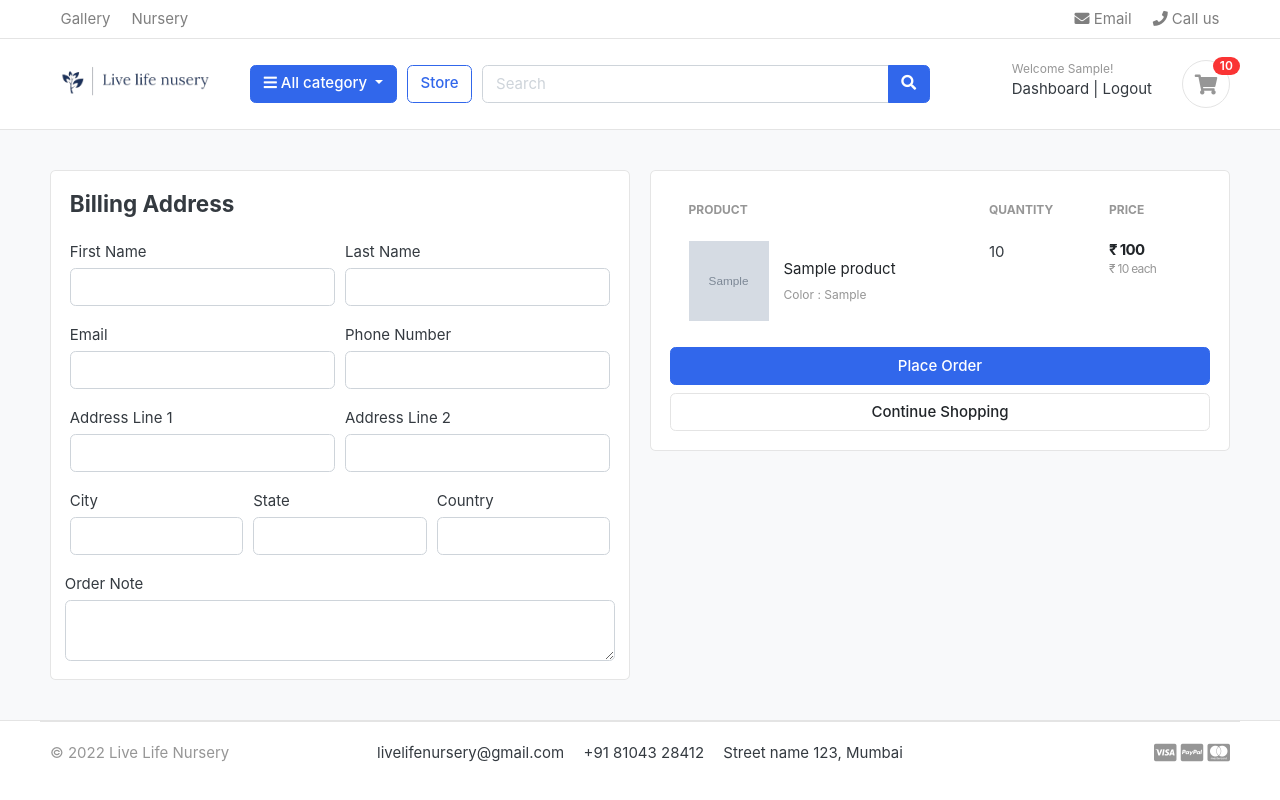
After one commit to korvanvitthal/Live-Life-Nursery, a Django app: page /cart/checkout/ in a window 1280 px wide. The commit adds this page. Run offline with Django 3.2, Linux system fonts and the light colour scheme; a user stored in the database is signed in; tables that the repository leaves empty hold one stand-in row (values such as "Sample post"); grey boxes marked "Sample" are stand-in pictures; some libraries are stand-ins or nearby versions; some web fonts are replaced.

Commit message:
cart and checkout page

```diff
--- a/carts/context_processors.py
+++ b/carts/context_processors.py
@@ -9,10 +9,10 @@ def counter(request):
     else:
         try:
             cart = Cart.objects.filter(cart_id=_cart_id(request))
-            # if request.user.is_authenticated:
-            #     cart_items = CartItem.objects.all().filter(user=request.user)
-            # else:
-            cart_items = CartItem.objects.all().filter(cart=cart[:1])
+            if request.user.is_authenticated:
+                cart_items = CartItem.objects.all().filter(user=request.user)
+            else:
+                cart_items = CartItem.objects.all().filter(cart=cart[:1])
             for cart_item in cart_items:
                 cart_count += cart_item.quantity
         except Cart.DoesNotExist:
--- a/carts/urls.py
+++ b/carts/urls.py
@@ -1,11 +1,12 @@
-# from unicodedata import name
-from django import views
 from django.urls import path
 from . import views
 
+
 urlpatterns = [
-    path('',views.cart,name='cart'),
-    path('add_cart/<int:product_id>/',views.add_cart, name='add_cart'),
-    path('remove_cart/<int:product_id>/',views.remove_cart, name='remove_cart'),
-    path('remove_cart_item/<int:product_id>/',views.remove_cart_item, name='remove_cart_item'),
+    path('', views.cart, name='cart'),
+    path('add_cart/<int:product_id>/', views.add_cart, name='add_cart'),
+    path('remove_cart/<int:product_id>/<int:cart_item_id>/', views.remove_cart, name='remove_cart'),
+    path('remove_cart_item/<int:product_id>/<int:cart_item_id>/', views.remove_cart_item, name='remove_cart_item'),
+
+    path('checkout/', views.checkout, name='checkout'),
 ]
--- a/carts/views.py
+++ b/carts/views.py
@@ -2,7 +2,7 @@ from django.shortcuts import render, redirect, get_object_or_404
 from store.models import Product, Variation
 from .models import Cart, CartItem
 from django.core.exceptions import ObjectDoesNotExist
-#from django.contrib.auth.decorators import login_required
+from django.contrib.auth.decorators import login_required
 
 # Create your views here.
 from django.http import HttpResponse
@@ -16,67 +16,152 @@ def _cart_id(request):
         cart = request.session.create()
     return cart
 
+
 def add_cart(request, product_id):
+    current_user = request.user
     product = Product.objects.get(id=product_id) #get the product
-    product_variation = []
-    if request.method =='POST':
-        for item in request.POST:
-            key = item
-            value = request.POST[key]
+    # If the user is authenticated
+    if current_user.is_authenticated:
+        product_variation = []
+        if request.method == 'POST':
+            for item in request.POST:
+                key = item
+                value = request.POST[key]
 
-            try:
-                variation = Variation.objects.get(product=product, variation_category__iexact=key, variation_value__iexact=value)
-                product_variation.append(variation)
-            except:
-                pass
+                try:
+                    variation = Variation.objects.get(product=product, variation_category__iexact=key, variation_value__iexact=value)
+                    product_variation.append(variation)
+                except:
+                    pass
+
+
+        is_cart_item_exists = CartItem.objects.filter(product=product, user=current_user).exists()
+        if is_cart_item_exists:
+            cart_item = CartItem.objects.filter(product=product, user=current_user)
+            ex_var_list = []
+            id = []
+            for item in cart_item:
+                existing_variation = item.variations.all()
+                ex_var_list.append(list(existing_variation))
+                id.append(item.id)
+
+            if product_variation in ex_var_list:
+                # increase the cart item quantity
+                index = ex_var_list.index(product_variation)
+                item_id = id[index]
+                item = CartItem.objects.get(product=product, id=item_id)
+                item.quantity += 1
+                item.save()
+
+            else:
+                item = CartItem.objects.create(product=product, quantity=1, user=current_user)
+                if len(product_variation) > 0:
+                    item.variations.clear()
+                    item.variations.add(*product_variation)
+                item.save()
+        else:
+            cart_item = CartItem.objects.create(
+                product = product,
+                quantity = 1,
+                user = current_user,
+            )
+            if len(product_variation) > 0:
+                cart_item.variations.clear()
+                cart_item.variations.add(*product_variation)
+            cart_item.save()
+        return redirect('cart')
+    # If the user is not authenticated
+    else:
+        product_variation = []
+        if request.method == 'POST':
+            for item in request.POST:
+                key = item
+                value = request.POST[key]
+
+                try:
+                    variation = Variation.objects.get(product=product, variation_category__iexact=key, variation_value__iexact=value)
+                    product_variation.append(variation)
+                except:
+                    pass
+
+
+        try:
+            cart = Cart.objects.get(cart_id=_cart_id(request)) # get the cart using the cart_id present in the session
+        except Cart.DoesNotExist:
+            cart = Cart.objects.create(
+                cart_id = _cart_id(request)
+            )
+        cart.save()
+
+        is_cart_item_exists = CartItem.objects.filter(product=product, cart=cart).exists()
+        if is_cart_item_exists:
+            cart_item = CartItem.objects.filter(product=product, cart=cart)
+            # existing_variations -> database
+            # current variation -> product_variation
+            # item_id -> database
+            ex_var_list = []
+            id = []
+            for item in cart_item:
+                existing_variation = item.variations.all()
+                ex_var_list.append(list(existing_variation))
+                id.append(item.id)
+
+            print(ex_var_list)
+
+            if product_variation in ex_var_list:
+                # increase the cart item quantity
+                index = ex_var_list.index(product_variation)
+                item_id = id[index]
+                item = CartItem.objects.get(product=product, id=item_id)
+                item.quantity += 1
+                item.save()
+
+            else:
+                item = CartItem.objects.create(product=product, quantity=1, cart=cart)
+                if len(product_variation) > 0:
+                    item.variations.clear()
+                    item.variations.add(*product_variation)
+                item.save()
+        else:
+            cart_item = CartItem.objects.create(
+                product = product,
+                quantity = 1,
+                cart = cart,
+            )
+            if len(product_variation) > 0:
+                cart_item.variations.clear()
+                cart_item.variations.add(*product_variation)
+            cart_item.save()
+        return redirect('cart')
 
 
 
+def remove_cart(request, product_id, cart_item_id):
 
+    product = get_object_or_404(Product, id=product_id)
     try:
-        cart = Cart.objects.get(cart_id=_cart_id(request)) # get the cart using the cart_id present in the session
-    except Cart.DoesNotExist:
-        cart = Cart.objects.create(
-            cart_id = _cart_id(request)
-        )
-    cart.save()
-
-    try:
-        cart_item = CartItem.objects.get(product=product, cart= cart)
-        # if len(product_variation)>0:
-        #     cart_item.variations.clear()
-        #     for item in product_variation:
-        #         cart_item.variations.add(Item)
-        cart_item.quantity +=1 #cart_item.quantity = cart_item.quantity +1
-        cart_item.save()
-    except CartItem.DoesNotExist:
-        cart_item = CartItem.objects.create(
-            product = product,
-            quantity = 1,
-            cart = cart,
-        )
-        # if len(product_variation)>0:
-        #     for item in product_variation:
-        #         cart_item.variations.add(Item)
-        cart_item.save()
-    return redirect('cart')
-
-def remove_cart(request, product_id):
-    cart = Cart.objects.get(cart_id=_cart_id(request))
-    product = get_object_or_404(Product, id=product_id)
-    cart_item = CartItem.objects.get(product=product, cart=cart)
-    if cart_item.quantity > 1:
-        cart_item.quantity -= 1
-        cart_item.save()
-    else:
-        cart_item.delete()
+        if request.user.is_authenticated:
+            cart_item = CartItem.objects.get(product=product, user=request.user, id=cart_item_id)
+        else:
+            cart = Cart.objects.get(cart_id=_cart_id(request))
+            cart_item = CartItem.objects.get(product=product, cart=cart, id=cart_item_id)
+        if cart_item.quantity > 1:
+            cart_item.quantity -= 1
+            cart_item.save()
+        else:
+            cart_item.delete()
+    except:
+        pass
     return redirect('cart')
 
 
-def remove_cart_item(request, product_id):
-    cart = Cart.objects.get(cart_id=_cart_id(request))
+def remove_cart_item(request, product_id, cart_item_id):
     product = get_object_or_404(Product, id=product_id)
-    cart_item = CartItem.objects.get(product=product, cart=cart)
+    if request.user.is_authenticated:
+        cart_item = CartItem.objects.get(product=product, user=request.user, id=cart_item_id)
+    else:
+        cart = Cart.objects.get(cart_id=_cart_id(request))
+        cart_item = CartItem.objects.get(product=product, cart=cart, id=cart_item_id)
     cart_item.delete()
     return redirect('cart')
 
@@ -86,8 +171,39 @@ def cart(request, total=0, quantity=0, cart_items=None):
     try:
         tax = 0
         grand_total = 0
-        cart = Cart.objects.get(cart_id=_cart_id(request))
-        cart_items = CartItem.objects.filter(cart=cart, is_active=True)
+        if request.user.is_authenticated:
+            cart_items = CartItem.objects.filter(user=request.user, is_active=True)
+        else:
+            cart = Cart.objects.get(cart_id=_cart_id(request))
+            cart_items = CartItem.objects.filter(cart=cart, is_active=True)
+        for cart_item in cart_items:
+            total += (cart_item.product.price * cart_item.quantity)
+            quantity += cart_item.quantity
+
+        tax = (2 * total)/100
+        grand_total = total + tax
+    except ObjectDoesNotExist:
+        pass #just ignore
+
+    context ={
+        'total':total,
+        'quantity':quantity,
+        'cart_items':cart_items,
+        'tax'       :tax,
+        'grand_total':grand_total,
+    }
+    return render(request, 'store/cart.html', context)
+
+@login_required(login_url='login')
+def checkout(request, total=0, quantity=0, cart_items=None):
+    try:
+        tax = 0
+        grand_total = 0
+        if request.user.is_authenticated:
+            cart_items = CartItem.objects.filter(user=request.user, is_active=True)
+        else:
+            cart = Cart.objects.get(cart_id=_cart_id(request))
+            cart_items = CartItem.objects.filter(cart=cart, is_active=True)
         for cart_item in cart_items:
             total += (cart_item.product.price * cart_item.quantity)
             quantity += cart_item.quantity
@@ -103,4 +219,5 @@ def cart(request, total=0, quantity=0, cart_items=None):
         'tax'       :tax,
         'grand_total':grand_total,
     }
-    return render(request, 'store/cart.html', context)
+
+    return render(request, 'store/checkout.html', context)
--- /dev/null
+++ b/templates/store/checkout.html
@@ -0,0 +1,138 @@
+{% extends 'base.html' %}
+{% load static %}
+
+{% block content %}
+
+
+<section class="section-content padding-y bg">
+<div class="container">
+
+<!-- ============================ COMPONENT 1 ================================= -->
+
+<div class="row">
+	<aside class="col-lg-6">
+<div class="card">
+  <div class="card-body">
+    <h4 class="card-title mb-4">Billing Address</h4>
+    <form action="" method="POST">
+      {% csrf_token %}
+      <div class="form-row">
+        <div class="col form-group">
+          <label for="">First Name</label>
+          <input type="text" name="first_name" class="form-control" required>
+        </div>
+        <div class="col form-group">
+          <label for="">Last Name</label>
+          <input type="text" name="last_name" class="form-control" required>
+        </div>
+      </div>
+      <div class="form-row">
+        <div class="col form-group">
+          <label for="">Email</label>
+          <input type="email" name="email" class="form-control" required>
+        </div>
+        <div class="col form-group">
+          <label for="">Phone Number</label>
+          <input type="text" name="phone" class="form-control" required>
+        </div>
+      </div>
+      <div class="form-row">
+        <div class="col form-group">
+          <label for="">Address Line 1</label>
+          <input type="text" name="address_line_1" class="form-control" required>
+        </div>
+        <div class="col form-group">
+          <label for="">Address Line 2</label>
+          <input type="text" name="address_line_2" class="form-control">
+        </div>
+      </div>
+      <div class="form-row">
+        <div class="col form-group">
+          <label for="">City</label>
+          <input type="text" name="city" class="form-control" required>
+        </div>
+        <div class="col form-group">
+          <label for="">State</label>
+          <input type="text" name="state" class="form-control" required>
+        </div>
+        <div class="col form-group">
+          <label for="">Country</label>
+          <input type="text" name="country" class="form-control" required>
+        </div>
+        </div>
+        <div class="form-row">
+          <label for="">Order Note</label>
+          <textarea name="order_note" rows="2" class="form-control"></textarea>
+        </div>
+  </div>
+</div> <!-- card.// -->
+
+	</aside> <!-- col.// -->
+	<aside class="col-lg-6">
+
+		<div class="card">
+		<div class="card-body">
+      <table class="table table-borderless table-shopping-cart">
+      <thead class="text-muted">
+      <tr class="small text-uppercase">
+        <th scope="col">Product</th>
+        <th scope="col" width="120">Quantity</th>
+        <th scope="col" width="120">Price</th>
+
+      </tr>
+      </thead>
+      <tbody>
+
+      {% for cart_item in cart_items %}
+      <tr>
+      	<td>
+      		<figure class="itemside align-items-center">
+      			<div class="aside"><img src="{{ cart_item.product.images.url }}" class="img-sm"></div>
+      			<figcaption class="info">
+      				<a href="{{ cart_item.product.get_url }}" class="title text-dark">{{ cart_item.product.product_name }}</a>
+      				<p class="text-muted small">
+      					{% if cart_item.variations.all %}
+      						{% for item in cart_item.variations.all %}
+      							{{ item.variation_category | capfirst }} : {{ item.variation_value | capfirst }} <br>
+      						{% endfor %}
+      					{% endif %}
+      				</p>
+      			</figcaption>
+      		</figure>
+      	</td>
+      	<td>
+      		<!-- col.// -->
+      				<label for="">{{cart_item.quantity}}</label>
+      	</td>
+      	<td>
+      		<div class="price-wrap">
+      			<var class="price">&#8377; {{ cart_item.sub_total }}</var>
+      			<small class="text-muted"> &#8377; {{ cart_item.product.price }} each </small>
+      		</div> <!-- price-wrap .// -->
+      	</td>
+
+      </tr>
+      {% endfor %}
+
+      </tbody>
+      </table>
+
+      <button type="submit" name="submit" class="btn btn-primary btn-block">Place Order</button>
+			<a href="{% url 'store' %}" class="btn btn-light btn-block">Continue Shopping</a>
+      </form>
+		</div> <!-- card-body.// -->
+		</div> <!-- card.// -->
+
+
+</aside> <!-- col.// -->
+
+
+</div> <!-- row.// -->
+
+<!-- ============================ COMPONENT 1 END .// ================================= -->
+
+</div> <!-- container .//  -->
+</section>
+<!-- ========================= SECTION CONTENT END// ========================= -->
+
+{% endblock %}
```
Also changed, not shown: accounts/views.py (+55 -3 lines), carts/models.py (+2 -8 lines), templates/store/cart.html (+30 -20 lines), carts/migrations/0003_cartitem_user.py (added).
